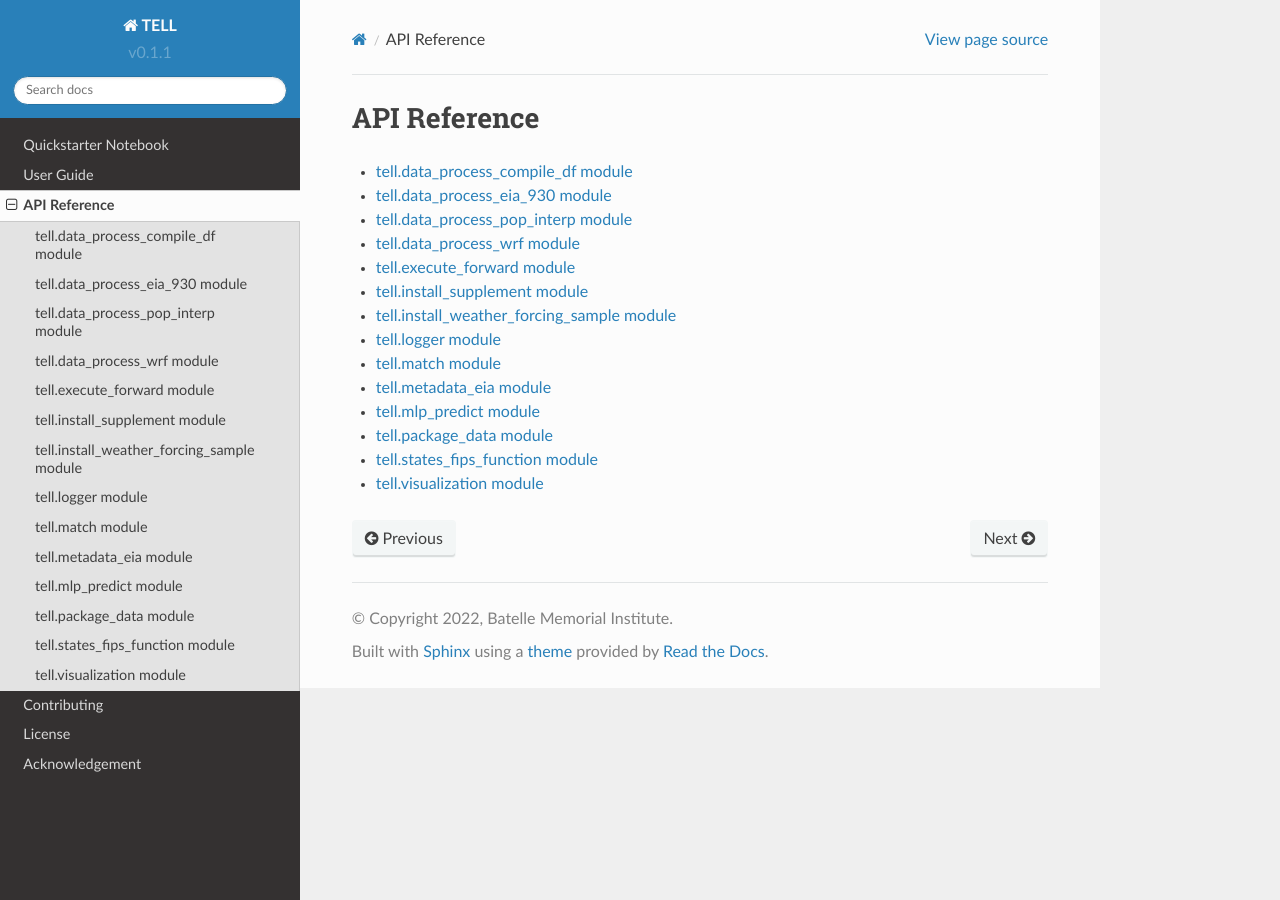
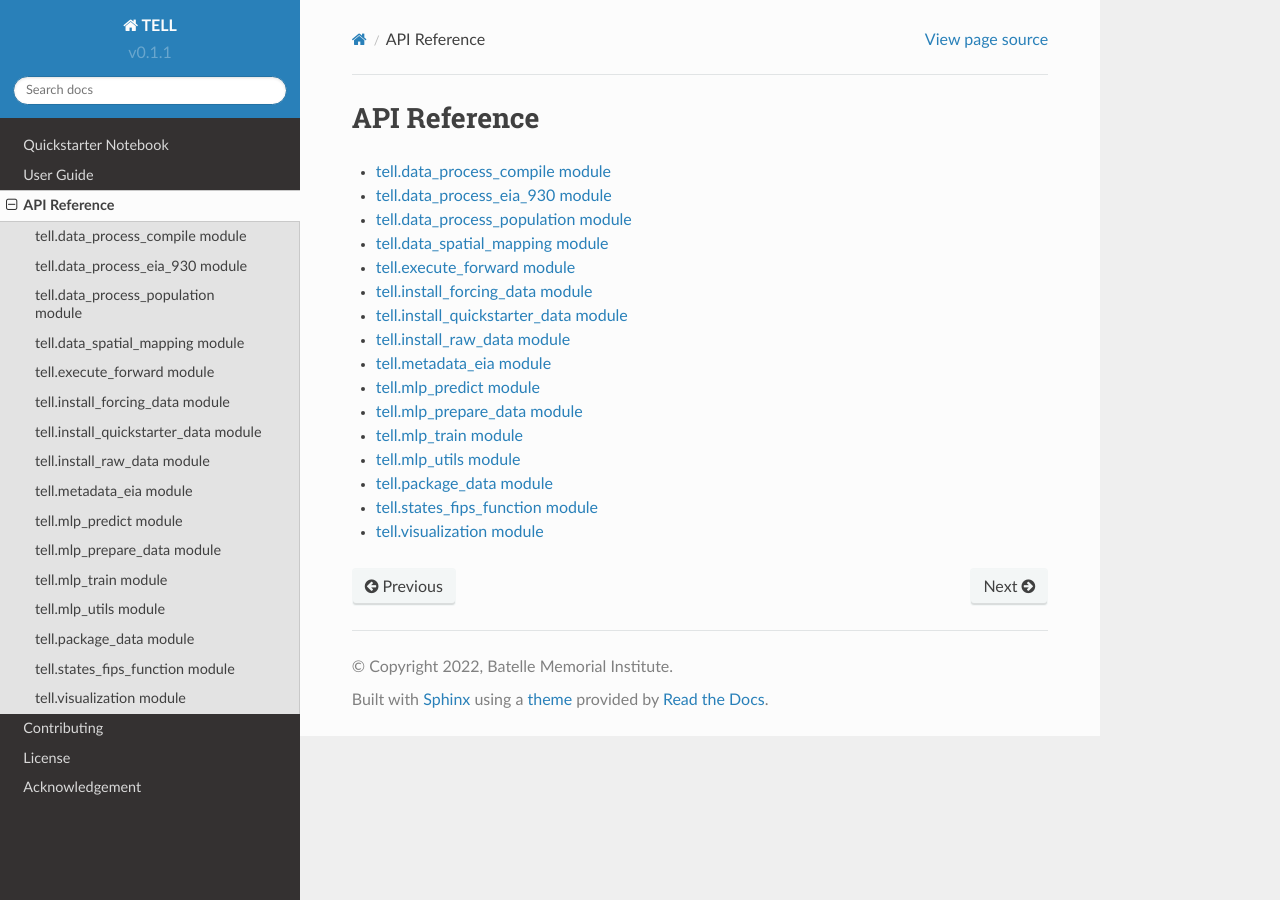
Before and after one commit to IMMM-SFA/tell, a Sphinx documentation site: the page built from docs/source/modules.rst, in a window 1280 px wide. Built offline with Sphinx 7.4.7 and the Read the Docs theme 2.0.0, drawn with Linux system fonts in a browser that asks for light colours.

Commit message:
re-add documentation deployment action with updated api docs

```diff
--- a/docs/source/index.rst
+++ b/docs/source/index.rst
@@ -28,6 +28,7 @@ TELL documentation
 accurate load forecasting (electric utilities, regulatory commissions, industrial and big commercial companies, etc.),
 researchers interested in energy system transitions, and many others in need of a framework for blending short and long-term
 load models with an explicit spatial resolution component.
+
 .. panels::
     :card: + intro-card text-center
     :column: col-lg-6 col-md-6 col-sm-6 col-xs-12 d-flex
--- a/docs/source/tell.rst
+++ b/docs/source/tell.rst
@@ -1,7 +1,7 @@
-tell.data\_process\_compile\_df module
---------------------------------------
+tell.data\_process\_compile module
+----------------------------------
 
-.. automodule:: tell.data_process_compile_df
+.. automodule:: tell.data_process_compile
    :members:
    :undoc-members:
    :show-inheritance:
@@ -14,18 +14,18 @@ tell.data\_process\_eia\_930 module
    :undoc-members:
    :show-inheritance:
 
-tell.data\_process\_pop\_interp module
---------------------------------------
+tell.data\_process\_population module
+-------------------------------------
 
-.. automodule:: tell.data_process_pop_interp
+.. automodule:: tell.data_process_population
    :members:
    :undoc-members:
    :show-inheritance:
 
-tell.data\_process\_wrf module
-------------------------------
+tell.data\_spatial\_mapping module
+----------------------------------
 
-.. automodule:: tell.data_process_wrf
+.. automodule:: tell.data_spatial_mapping
    :members:
    :undoc-members:
    :show-inheritance:
@@ -38,34 +38,26 @@ tell.execute\_forward module
    :undoc-members:
    :show-inheritance:
 
-tell.install\_supplement module
--------------------------------
+tell.install\_forcing\_data module
+----------------------------------
 
-.. automodule:: tell.install_supplement
+.. automodule:: tell.install_forcing_data
    :members:
    :undoc-members:
    :show-inheritance:
 
-tell.install\_weather\_forcing\_sample module
----------------------------------------------
+tell.install\_quickstarter\_data module
+---------------------------------------
 
-.. automodule:: tell.install_weather_forcing_sample
+.. automodule:: tell.install_quickstarter_data
    :members:
    :undoc-members:
    :show-inheritance:
 
-tell.logger module
-------------------
+tell.install\_raw\_data module
+------------------------------
 
-.. automodule:: tell.logger
-   :members:
-   :undoc-members:
-   :show-inheritance:
-
-tell.match module
------------------
-
-.. automodule:: tell.match
+.. automodule:: tell.install_raw_data
    :members:
    :undoc-members:
    :show-inheritance:
@@ -82,6 +74,30 @@ tell.mlp\_predict module
 ------------------------
 
 .. automodule:: tell.mlp_predict
+   :members:
+   :undoc-members:
+   :show-inheritance:
+
+tell.mlp\_prepare\_data module
+------------------------------
+
+.. automodule:: tell.mlp_prepare_data
+   :members:
+   :undoc-members:
+   :show-inheritance:
+
+tell.mlp\_train module
+----------------------
+
+.. automodule:: tell.mlp_train
+   :members:
+   :undoc-members:
+   :show-inheritance:
+
+tell.mlp\_utils module
+----------------------
+
+.. automodule:: tell.mlp_utils
    :members:
    :undoc-members:
    :show-inheritance:
```
Also changed, not shown: docs/source/tell.tests.rst (deleted, +0 -21 lines), 1 other file.
